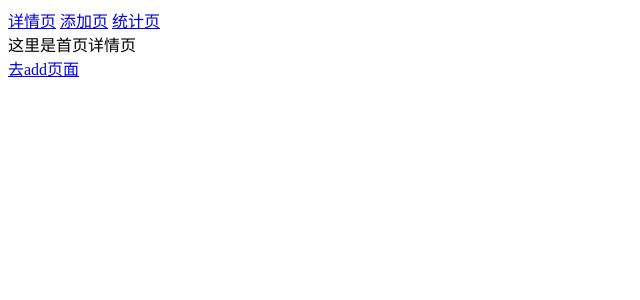
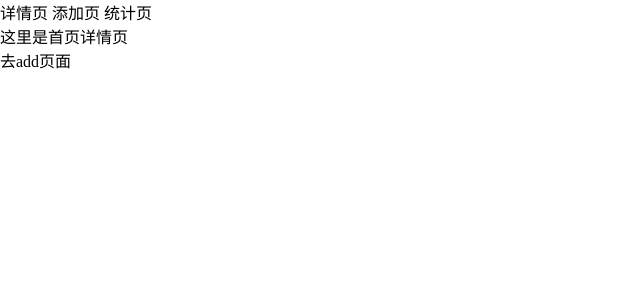
Before and after one commit to AlierQ/Mint-react, a React (Create React App) app: page / in a window 1280 px wide. Shown: the top 300 px of the page, without its empty margins (0-640 px from the left). Built offline with nearby package versions, Linux system fonts and the light colour scheme.

Commit message:
add reset.scss

```diff
--- a/src/index.tsx
+++ b/src/index.tsx
@@ -3,7 +3,7 @@
 import App from 'App';
 import reportWebVitals from 'reportWebVitals';
 import {HashRouter} from 'react-router-dom';
-
+import 'reset.scss'
 const root = ReactDOM.createRoot(
   document.getElementById('root') as HTMLElement
 );
--- /dev/null
+++ b/src/reset.scss
@@ -0,0 +1,16 @@
+* {
+  margin: 0;padding: 0;
+  box-sizing: border-box;
+  ol,
+  ul {
+    list-style: none;
+  }
+}
+*::after,
+*::before {
+  box-sizing: border-box;
+}
+a{
+  text-decoration: none;
+  color: inherit;
+}
```
